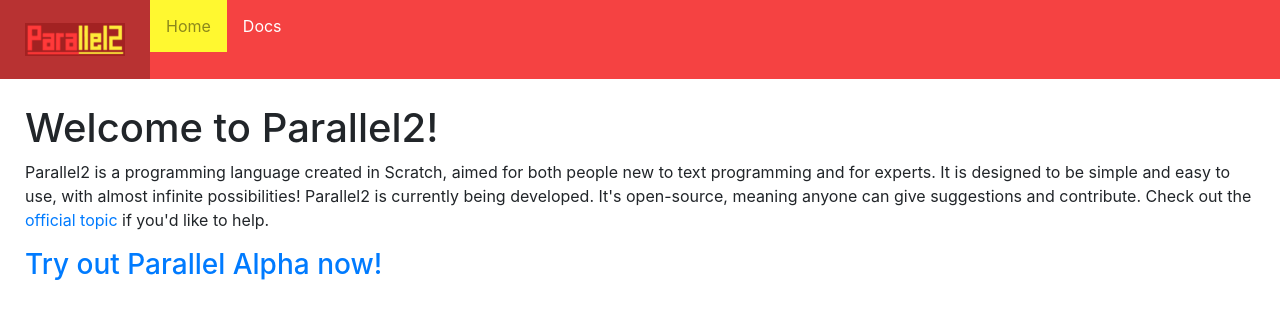
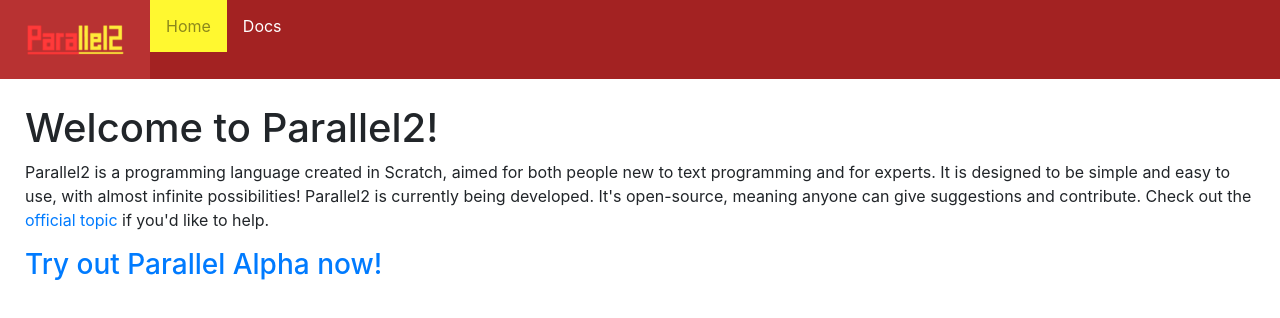
Before and after one commit to Parallel2/parallel2.github.io, a plain HTML site: page index.html in a window 1280 px wide. Drawn offline with nearby package versions, Linux system fonts and the light colour scheme.

Commit message:
Update index.css

```diff
--- a/Resources/index.css
+++ b/Resources/index.css
@@ -6,7 +6,7 @@
 	list-style-type: none;
 	padding: 0;
 	overflow: hidden;
-	background-color: #f54242;
+	background-color: #a32222;
 }
 
 li { float: left; }
@@ -35,5 +35,4 @@
 
 li img {
 	margin: 9px;
-	background-color: #a32222;
 }
```
